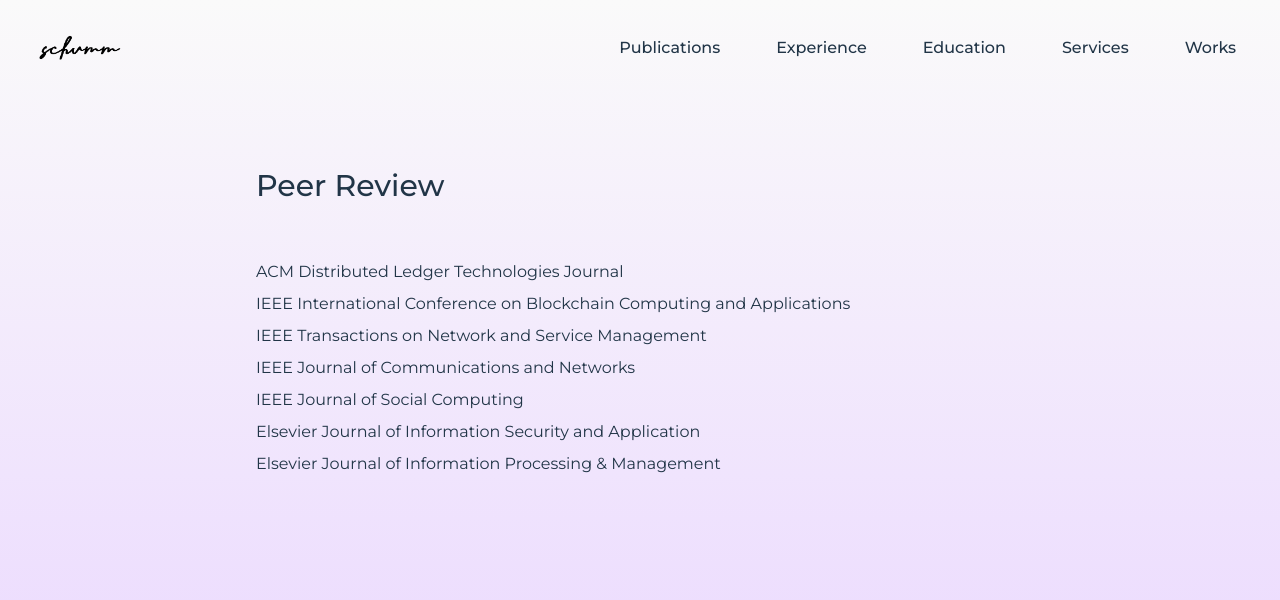
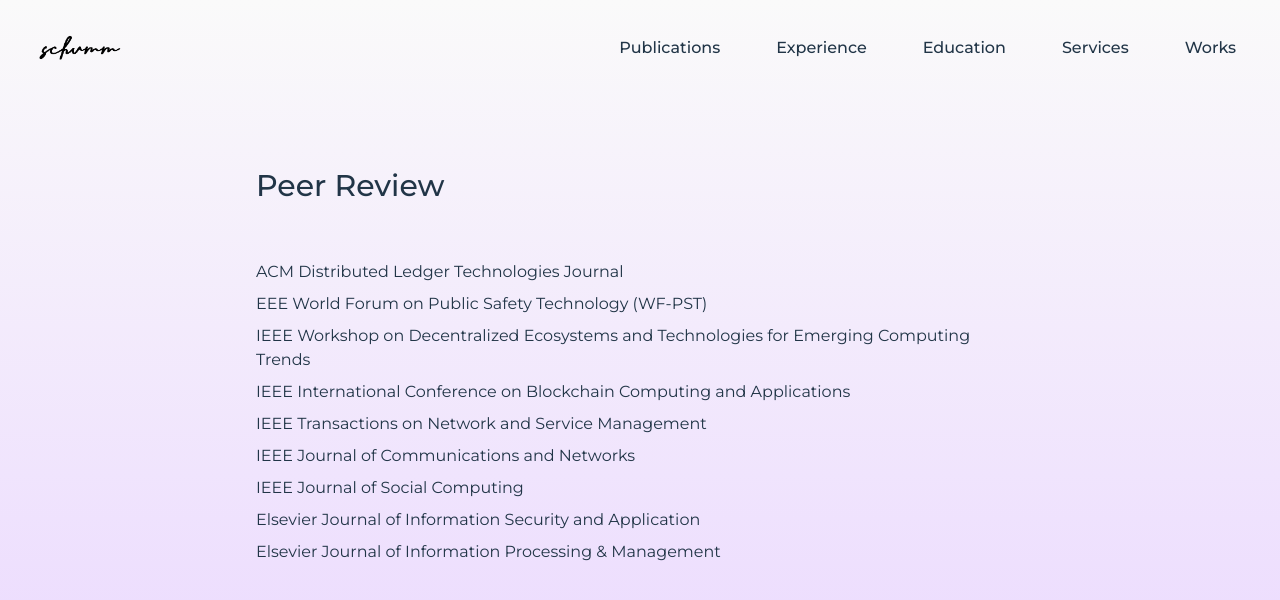
Before and after one commit to schummd/schummd.github.io, a React (Vite) app: page /services in a window 1280 px wide. Shown: the top 600 px of the page. Built offline with nearby package versions, Linux system fonts and the light colour scheme.

Commit message:
updated services

```diff
--- a/src/pages/Services.jsx
+++ b/src/pages/Services.jsx
@@ -6,6 +6,8 @@
 
         <ul className="font-montserrat space-y-2">
           <li>ACM Distributed Ledger Technologies Journal</li>
+          <li>EEE World Forum on Public Safety Technology (WF-PST)</li>
+          <li>IEEE Workshop on Decentralized Ecosystems and Technologies for Emerging Computing Trends</li>
           <li>IEEE International Conference on Blockchain Computing and Applications</li>
           <li>IEEE Transactions on Network and Service Management</li>
           <li>IEEE Journal of Communications and Networks</li>
```
